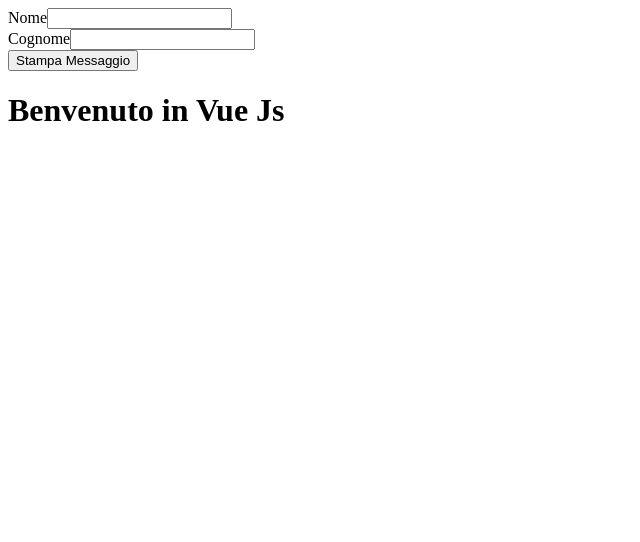
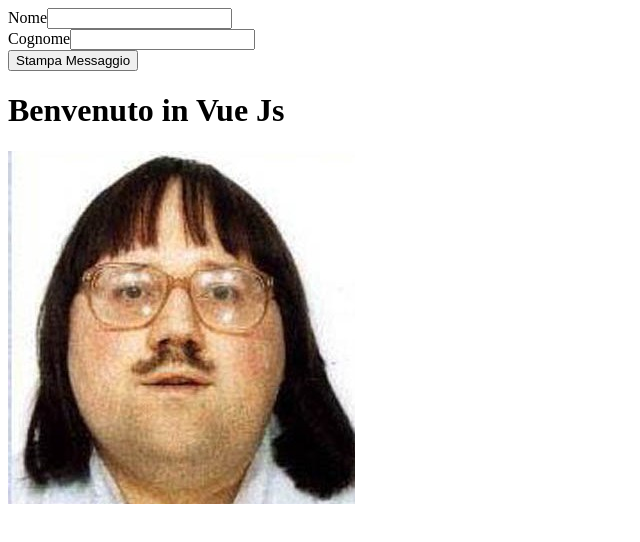
Before and after one commit to SimoneBonvecchio84/vue-hello, a plain HTML site: page index.html in a window 1280 px wide. Shown: the whole page, without its empty margins (0-640 px from the left). Drawn offline with nearby package versions, Linux system fonts and the light colour scheme.

Commit message:
Feat: img

```diff
--- a/index.html
+++ b/index.html
@@ -27,7 +27,7 @@
             <button @click="print">Stampa Messaggio</button>
         </div>
         <h1>{{ userMessage }}</h1>
-        <!-- <div>{{ image }}</div>  -->
+        <img :src="image" alt="">
 
     </div>
     <!-- /div app -->
--- a/js/script.js
+++ b/js/script.js
@@ -8,12 +8,12 @@
             userMessage:"Benvenuto in Vue Js",
             user: "",
             lastName: "",
-            image: "./../img/baffi.jpg",
+            image: "baffi.jpg",
         }
     },
     methods: {
         print: function () {
-           this.userMessage =`Benvenuto in Vue Js ${this.user} ${this.lastName}`;
+           this.userMessage =`Benvenuto in Vue Js: ${this.user} ${this.lastName}`;
 
             this.user = "";
             this.lastName = "";
```
Also changed, not shown: baffi.jpg (renamed from img/baffi.jpg).
